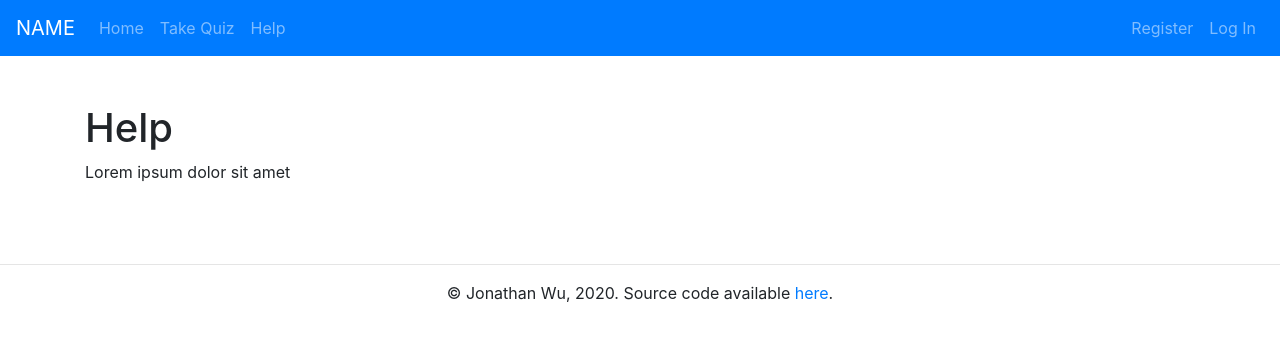
After one commit to jdabtieu/FBLA, a Flask app: page /help in a window 1280 px wide. The commit adds this page. Shown: the top 341 px of the page. Run offline with Flask 2, Linux system fonts and the light colour scheme; parts of the project's set-up code (start-up, migrations or seed data) failed here and were passed over; some libraries are stand-ins or nearby versions.

Commit message:
framework for help page

```diff
--- a/application.py
+++ b/application.py
@@ -74,6 +74,11 @@ def privacy():
 @app.route("/terms")
 def terms():
     return render_template("terms.html")
+
+
+@app.route("/help")
+def help():
+    return render_template("help.html")
 
 
 @app.route("/login", methods=["GET", "POST"])
--- /dev/null
+++ b/templates/help.html
@@ -0,0 +1,8 @@
+{% extends "layout.html" %}
+
+{% block title %}Help{% endblock %}
+
+{% block main %}
+<h1>Help</h1>
+<p>Lorem ipsum dolor sit amet</p>
+{% endblock %}
--- a/templates/layout.html
+++ b/templates/layout.html
@@ -24,6 +24,7 @@
                 <ul class="navbar-nav mr-auto">
                     <li><a class="nav-link" href="/">Home</a></li>
                     <li><a class="nav-link" href="/quiz">Take Quiz</a></li>
+                    <li><a class="nav-link" href="/help">Help</a></li>
                     {% if session.admin %}
                         <li><a class="nav-link" href="/problems">View Problems</a></li>
                         <li><a class="nav-link" href="/admin/console">Admin Console</a></li>
@@ -32,7 +33,7 @@
                 {% if session.username %}
                     <ul class="navbar-nav ml-auto">
                         <li class="nav-link white">Welcome, {{ session.username }}</li>
-                        <li><a class="nav-link" href="/profile">Profile</a></li>
+                        <li><a class="nav-link" href="/settings">Settings</a></li>
                         <li><a class="nav-link" href="/logout">Log Out</a></li>
                     </ul>
                 {% else %}
```
Also changed, not shown: templates/logged-in.html (+2 -10 lines).
